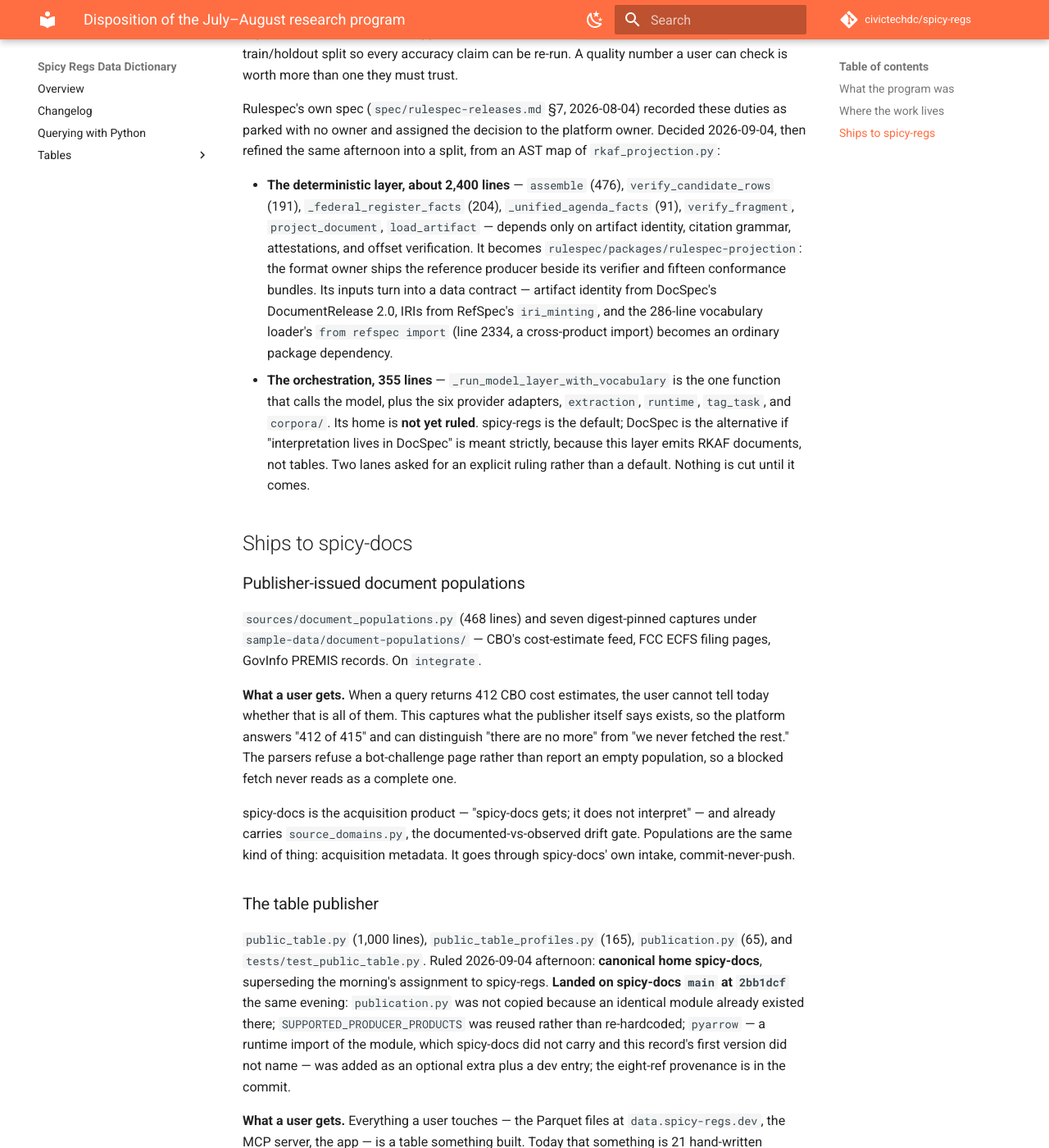
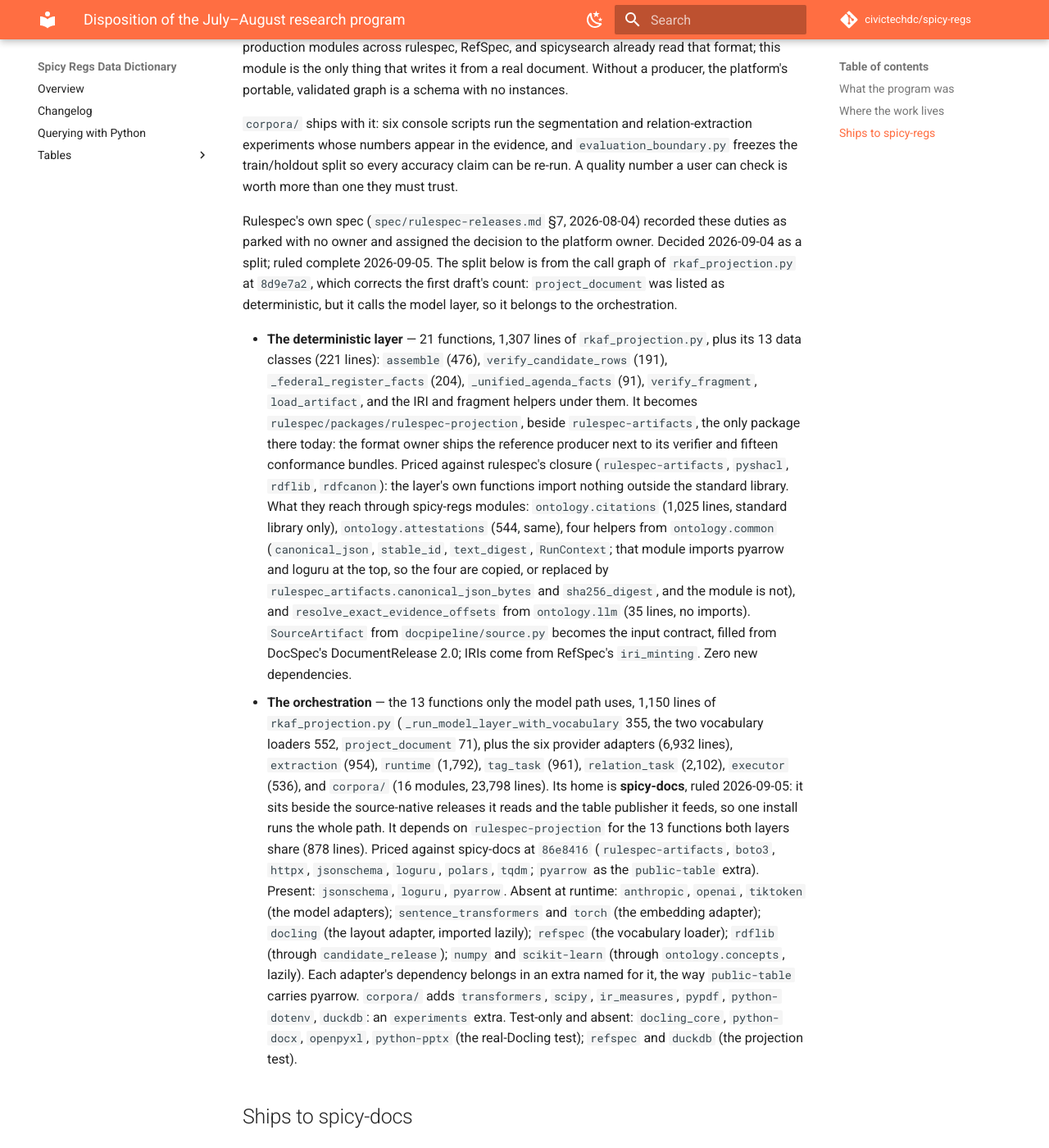
Before and after one commit to civictechdc/spicy-regs, an MkDocs documentation site: the page built from docs/disposition.md, in a window 1280 px wide and 1400 px high, scrolled down 4244 px. Shown: the whole window at 82% size. Built offline with MkDocs 1.6.1 and Material for MkDocs 9.7.7, drawn with Linux system fonts in a browser that asks for light colours; comment, search, counter and statistics services are not loaded; some of the changed text lies outside the part shown.

Commit message:
docs(disposition): record the 2026-09-05 rulings and the priced producer split
The document-AI orchestration's home is spicy-docs. The deterministic layer
is re-counted from the call graph: 21 functions and 1,307 lines, not ~2,400;
the first draft counted project_document, which calls the model. Each layer
is priced against its target's dependency closure at a pinned commit. Steps
7 and 9 of the order of work are done: the integration branch is deleted from
civictechdc and the nine worktrees are removed.

Co-Authored-By: Claude Fable 5.1 <noreply@anthropic.com>
Claude-Session: https://claude.ai/code/session_017XbfiZd8imvF4gJeVX61KB

```diff
--- a/docs/disposition.md
+++ b/docs/disposition.md
@@ -2,11 +2,11 @@
 
 Written 2026-09-04. One record of what the program built, what each piece gives
 a user of the platform, and where each piece now lives. Decisions were taken
-2026-09-04 by the platform owner; this document records them. Two were revised
-the same afternoon and are recorded as revised: the table publisher's home is
-spicy-docs, not spicy-regs, and the document-AI orchestration's home is not yet
-ruled. Three of the spicy-regs pieces have since shipped; the *Order of work*
-section says where.
+2026-09-04 by the platform owner and completed 2026-09-05; this document records
+them. Two were revised after the first draft and are recorded as revised: the
+table publisher's home is spicy-docs, not spicy-regs, and the document-AI
+orchestration's home is spicy-docs (ruled 2026-09-05). Three of the spicy-regs
+pieces have shipped; the *Order of work* section says where.
 
 Every claim below was checked against a pinned commit, not read from a
 document. The pins:
@@ -21,6 +21,9 @@ document. The pins:
 | spicy-docs | `main` | `9f8c7ee` |
 | RefSpec | `main` | `da4fe055` |
 | rulespec | `main` | `a87d839` |
+| spicy-docs | `main`, for the 2026-09-05 pricing | `86e8416` |
+| rulespec | `main`, for the 2026-09-05 pricing | `a519d06` |
+| RefSpec | `main`, for the 2026-09-05 pricing | `00f22e9c` |
 
 ## What the program was
 
@@ -171,27 +174,53 @@ they must trust.
 
 Rulespec's own spec (`spec/rulespec-releases.md` §7, 2026-08-04) recorded
 these duties as parked with no owner and assigned the decision to the platform
-owner. Decided 2026-09-04, then refined the same afternoon into a split, from
-an AST map of `rkaf_projection.py`:
+owner. Decided 2026-09-04 as a split; ruled complete 2026-09-05. The split below is
+from the call graph of `rkaf_projection.py` at `8d9e7a2`, which corrects the
+first draft's count: `project_document` was listed as deterministic, but it
+calls the model layer, so it belongs to the orchestration.
 
-- **The deterministic layer, about 2,400 lines** — `assemble` (476),
-  `verify_candidate_rows` (191), `_federal_register_facts` (204),
-  `_unified_agenda_facts` (91), `verify_fragment`, `project_document`,
-  `load_artifact` — depends only on artifact identity, citation grammar,
-  attestations, and offset verification. It becomes
-  `rulespec/packages/rulespec-projection`: the format owner ships the reference
-  producer beside its verifier and fifteen conformance bundles. Its inputs turn
-  into a data contract — artifact identity from DocSpec's DocumentRelease 2.0,
-  IRIs from RefSpec's `iri_minting`, and the 286-line vocabulary loader's
-  `from refspec import` (line 2334, a cross-product import) becomes an ordinary
-  package dependency.
-- **The orchestration, 355 lines** — `_run_model_layer_with_vocabulary` is the
-  one function that calls the model, plus the six provider adapters,
-  `extraction`, `runtime`, `tag_task`, and `corpora/`. Its home is **not yet
-  ruled**. spicy-regs is the default; DocSpec is the alternative if
-  "interpretation lives in DocSpec" is meant strictly, because this layer emits
-  RKAF documents, not tables. Two lanes asked for an explicit ruling rather than
-  a default. Nothing is cut until it comes.
+- **The deterministic layer** — 21 functions, 1,307 lines of
+  `rkaf_projection.py`, plus its 13 data classes (221 lines): `assemble`
+  (476), `verify_candidate_rows` (191), `_federal_register_facts` (204),
+  `_unified_agenda_facts` (91), `verify_fragment`, `load_artifact`, and the
+  IRI and fragment helpers under them. It becomes
+  `rulespec/packages/rulespec-projection`, beside `rulespec-artifacts`, the
+  only package there today: the format owner ships the reference producer next
+  to its verifier and fifteen conformance bundles. Priced against rulespec's
+  closure (`rulespec-artifacts`, `pyshacl`, `rdflib`, `rdfcanon`): the layer's
+  own functions import nothing outside the standard library. What they reach
+  through spicy-regs modules: `ontology.citations` (1,025 lines, standard
+  library only), `ontology.attestations` (544, same), four helpers from
+  `ontology.common` (`canonical_json`, `stable_id`, `text_digest`,
+  `RunContext`; that module imports pyarrow and loguru at the top, so the four
+  are copied, or replaced by `rulespec_artifacts.canonical_json_bytes` and
+  `sha256_digest`, and the module is not), and `resolve_exact_evidence_offsets`
+  from `ontology.llm` (35 lines, no imports). `SourceArtifact` from
+  `docpipeline/source.py` becomes the input contract, filled from DocSpec's
+  DocumentRelease 2.0; IRIs come from RefSpec's `iri_minting`. Zero new
+  dependencies.
+- **The orchestration** — the 13 functions only the model path uses, 1,150
+  lines of `rkaf_projection.py` (`_run_model_layer_with_vocabulary` 355, the
+  two vocabulary loaders 552, `project_document` 71), plus the six provider
+  adapters (6,932 lines), `extraction` (954), `runtime` (1,792), `tag_task`
+  (961), `relation_task` (2,102), `executor` (536), and `corpora/` (16
+  modules, 23,798 lines). Its home is **spicy-docs**, ruled 2026-09-05: it
+  sits beside the source-native releases it reads and the table publisher it
+  feeds, so one install runs the whole path. It depends on
+  `rulespec-projection` for the 13 functions both layers share (878 lines).
+  Priced against spicy-docs at `86e8416` (`rulespec-artifacts`, `boto3`,
+  `httpx`, `jsonschema`, `loguru`, `polars`, `tqdm`; `pyarrow` as the
+  `public-table` extra). Present: `jsonschema`, `loguru`, `pyarrow`. Absent at
+  runtime: `anthropic`, `openai`, `tiktoken` (the model adapters);
+  `sentence_transformers` and `torch` (the embedding adapter); `docling` (the
+  layout adapter, imported lazily); `refspec` (the vocabulary loader);
+  `rdflib` (through `candidate_release`); `numpy` and `scikit-learn` (through
+  `ontology.concepts`, lazily). Each adapter's dependency belongs in an extra
+  named for it, the way `public-table` carries pyarrow. `corpora/` adds
+  `transformers`, `scipy`, `ir_measures`, `pypdf`, `python-dotenv`, `duckdb`:
+  an `experiments` extra. Test-only and absent: `docling_core`, `python-docx`,
+  `openpyxl`, `python-pptx` (the real-Docling test); `refspec` and `duckdb`
+  (the projection test).
 
 ## Ships to spicy-docs
 
@@ -361,30 +390,31 @@ layout.
    `1918409` #181 (639 passed) → `1374f90` #182 (645) → `64aa35d` #183 (657)
    → `abd229f` #193 (657) → `a3dc1b6` #194 (941) → `4b041c0` #195 (979)
    → `765815a` #196 (1,005 passed, 3 deselected; baseline 634).
-   `fork/main` = local `main` = `765815a`; `origin/main` untouched at `1f02a7f`.
+   After the seven merges `fork/main` = local `main` = `765815a`; this
+   document's revisions were merged on top. `origin/main` untouched at `1f02a7f`.
 3. **Done.** Local `main` was reset to `origin/main` before the merges; the
    archived `main` is `archive/landing-final` on the fork at `9a79569`.
 4. PRs to spicy-regs: join surface (#194), CourtListener (#195), bill subjects
    (#196) — **done**, each validated against live data before opening. The
    Supreme Court sub-cluster waits on the `bs4` decision. The document-AI
-   producer waits on the orchestration ruling above.
+   producer is split, priced, and ruled above; the brief went to the spicy-docs
+   and rulespec lanes 2026-09-05.
 5. The table publisher to spicy-docs through its intake (ruled afternoon
    2026-09-04; see *Ships to spicy-docs*). Document populations likewise.
 6. The publish gate to RefSpec as a local commit; the minter to whoever holds
    `iri_minting.py`.
-7. Delete the `integrate/payload-prereqs` branch from civictechdc once
-   spicy-docs has landed its copy of the publisher. A branch delete on another
-   owner's remote, reversible from the fork at `8d9e7a2`; the platform owner's
-   call. A file-deletion PR is not the shape: `origin/main` has none of the
-   files.
+7. **Done 2026-09-05.** `integrate/payload-prereqs` deleted from civictechdc
+   after spicy-docs landed the publisher at `2bb1dcf`; the fork holds it at
+   `8d9e7a2`. A file-deletion PR was not the shape: `origin/main` has none of
+   the files.
 8. Register the eight new tables — five from #194, two from #195, one from
    #196 — in the data dictionary and MCP server as one follow-up PR, the way
    #175 exposed the lifecycle rollups after they existed. The first
    `materialize-rulemaking` run needs `--allow-bootstrap` via
    `workflow_dispatch`.
-9. Remove the worktrees for merged and closed PRs; delete the local branches
-   that are on the fork. What remains: one checkout tracking `origin/main`, a
-   worktree per open PR.
+9. **Done 2026-09-05.** The nine worktrees for merged and closed PRs are
+   removed. What remains: one checkout on `main` with the merges on top of
+   `origin/main`, and a local branch per open PR, each at its PR head.
 
 ## Supersedes
 
```
